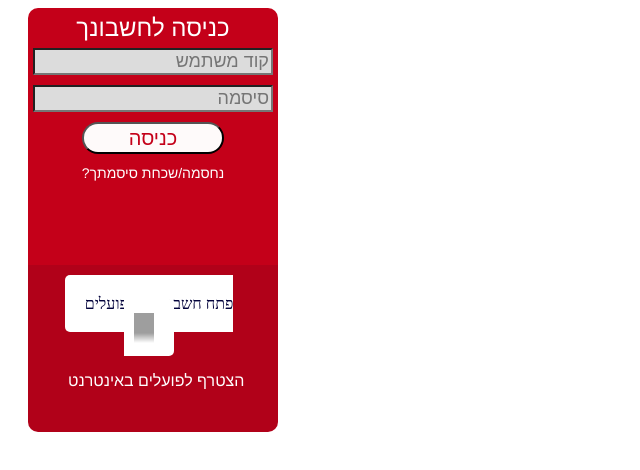
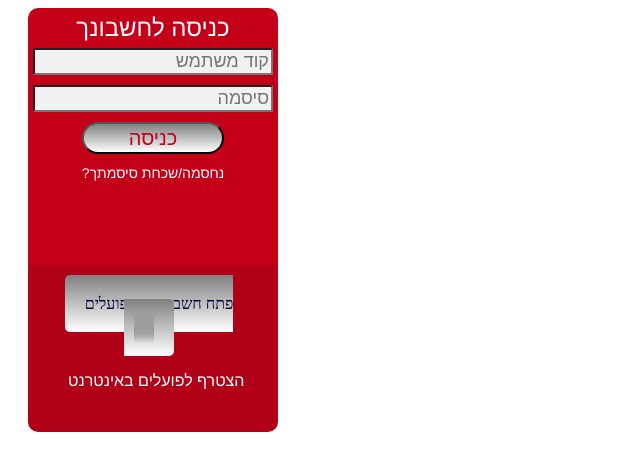
Before and after one commit to ahmadFKH/cssChallenge, a plain HTML site: page index.html in a window 1280 px wide. Shown: the whole page, without its empty margins (0-640 px from the left). Drawn offline with Linux system fonts and the light colour scheme; grey boxes are pictures that could not be loaded.

Commit message:
hovering

```diff
--- a/style.css
+++ b/style.css
@@ -30,14 +30,14 @@
     font-family: arial;
     font-size: 18px;
     direction: ltr;
-    background: gainsboro;
+    background: rgb(241, 241, 241);
 }
 #password {
     text-align: right;
     font-family: arial;
     font-size: 18px;
     direction: ltr;
-    background: gainsboro;
+    background: rgb(241, 241, 241);
 }
 .header {
     color: #fff;
@@ -51,7 +51,7 @@
     padding-bottom: 10px;
 }
 .enter-button{
-    background: rgba(255, 255, 255, 0.979);
+    background: linear-gradient(gray, white);
     color: #C40019;
     border-radius: 100px;
     width: 142px;
@@ -59,7 +59,7 @@
     font-size: 20px;
 }
 .enter-button:hover{
-    background: rgb(228, 227, 227);
+    background: linear-gradient(white, gray);
 }
 .container-two {
     background: rgb(177, 1, 25);
@@ -79,12 +79,15 @@
 }
 .member-container a:link {
     height: 75px;
-    background: white;
+    background: linear-gradient(gray, white);
     padding: 20px;
     color: rgb(2, 2, 59);
     text-decoration-line: none;
     text-align: center;
     border-radius: 5px;
+}
+.member-container a:hover {
+    background: linear-gradient(white,gray);
 }
 .member-container img{
     -webkit-box-reflect: below 0
```
